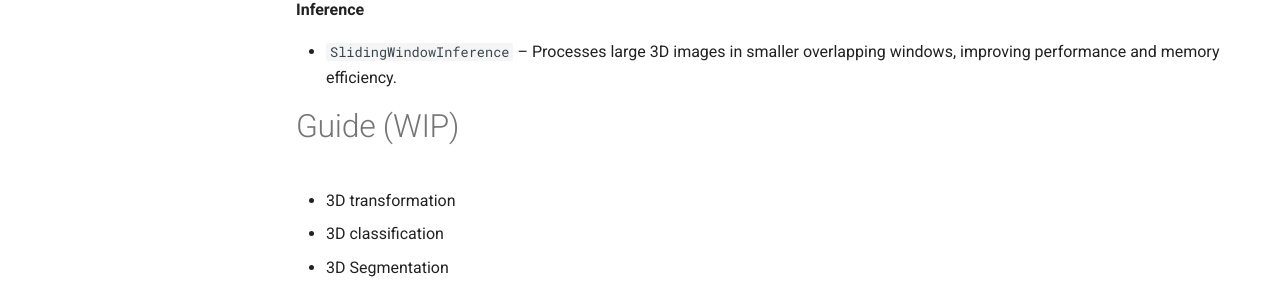
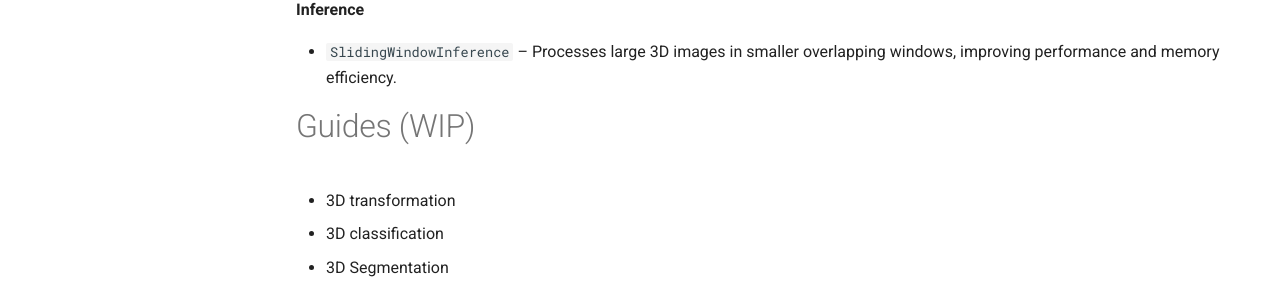
Before and after one commit to innat/medic-ai, an MkDocs documentation site: the page built from docs/index.md, in a window 1280 px wide and 900 px high, scrolled down 1080 px. Shown: the part 231-532 px from the top of the window. Built offline with MkDocs 1.6.1 and Material for MkDocs 9.7.7, drawn with Linux system fonts in a browser that asks for light colours; comment, search, counter and statistics services are not loaded.

Commit message:
fix typo

```diff
--- a/docs/index.md
+++ b/docs/index.md
@@ -45,7 +45,7 @@ Currently, `medicai` focuses on 3D models for classification and segmentation:
 
 - `SlidingWindowInference` – Processes large 3D images in smaller overlapping windows, improving performance and memory efficiency.
 
-# Guide (WIP)
+# Guides (WIP)
 
 - 3D transformation
 - 3D classification
```
